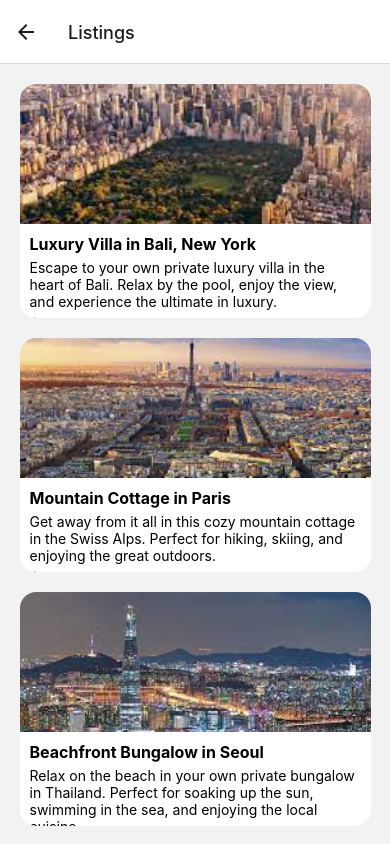
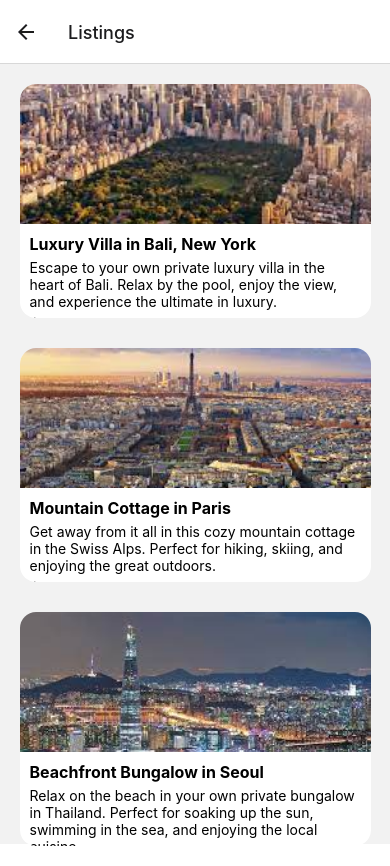
Before and after one commit to dudcks5477/Capstone_partypeople, a React Native app in the folder frontend/: screen /Listings in a window 390 px wide. Before the commit the page ends 844 px from the top, so only its background shows below. Built offline with nearby package versions, Linux system fonts and the light colour scheme.

Commit message:
Add Button card Image

```diff
--- a/frontend/src/components/Listings.js
+++ b/frontend/src/components/Listings.js
@@ -11,7 +11,7 @@
 // |
 
 import React from 'react';
-import {ScrollView, StyleSheet, View, SafeAreaView} from 'react-native';
+import {ScrollView, StyleSheet, View, SafeAreaView, TouchableOpacity, Text} from 'react-native';
 import Card from './Card';
 
 const listings = [
@@ -41,17 +41,31 @@ const listings = [
   },
 ];
 
-const PartyCard = () => (
+const PartyCard = () => {
+  const handleCardPress = (id) => {
+    // 카드를 클릭했을 때의 동작
+    console.log(`Clicked card with ID: ${id}`);
+  }
+
+  return (
     <SafeAreaView style={styles.containerNotch}>
       <View style={styles.container}>
         <ScrollView>
           {listings.map(listing => (
-          <Card key={listing.id} {...listing} />
+            <TouchableOpacity
+              key={listing.id}
+              style={styles.cardButton}
+              onPress={() => handleCardPress(listing.id)}
+              activeOpacity={1}
+            >
+              <Card {...listing} />
+            </TouchableOpacity>
           ))}
         </ScrollView>
       </View>
     </SafeAreaView>
   );
+};
 
 const styles = StyleSheet.create({
   containerNotch: {
@@ -60,6 +74,9 @@ const styles = StyleSheet.create({
   container: {
     marginVertical: 10,
   },
+  cardButton: {
+    marginBottom: 10,
+  },
 });
 
 export default PartyCard;
```
Lines whose indentation alone changed are shown as unchanged.
